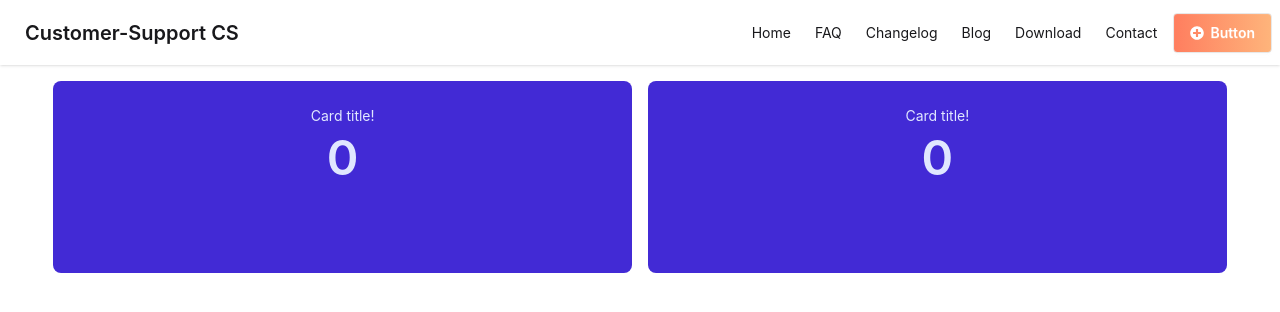
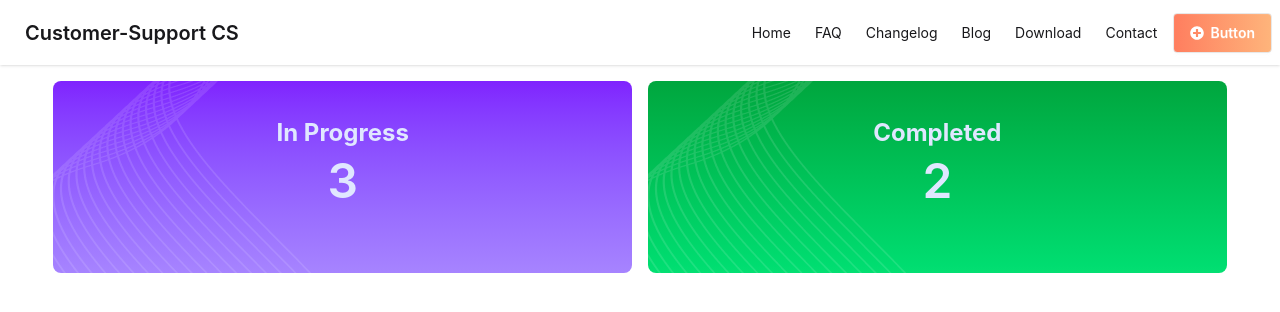
Before and after one commit to abdullahMsiam/customer-support-client, a React (Vite) app: page / in a window 1280 px wide. Shown: the top 312 px of the page. Built offline with nearby package versions, Linux system fonts and the light colour scheme.

Commit message:
count progress and complete

```diff
--- a/src/App.jsx
+++ b/src/App.jsx
@@ -17,10 +17,13 @@ function App() {
   const ticketData = use(ticketPromise);
   console.log(ticketData);
 
+  const progressCount = ticketData.filter(ticket => ticket.status === "In Progress").length;
+  const completedCount = ticketData.filter(ticket => ticket.status === "Resolved").length;
+
   return (
     <div>
       <Navbar />
-      <Banner />
+      <Banner progressCount={progressCount} completedCount={completedCount} />
     </div>
   )
 }
--- a/src/components/banner/Banner.jsx
+++ b/src/components/banner/Banner.jsx
@@ -1,12 +1,12 @@
 import React from 'react';
 import BannerCard from './BannerCard';
 
-const Banner = () => {
+const Banner = ({ progressCount, completedCount }) => {
     return (
         <div className='container mx-auto mt-4'>
-            <div className='flex justify-around w-11/12 mx-auto gap-4'>
-                <BannerCard status={"in-progress"} />
-                <BannerCard status={"completed"} />
+            <div className='flex flex-col md:flex-row justify-around w-11/12 mx-auto gap-4'>
+                <BannerCard status={"In Progress"} count={progressCount} />
+                <BannerCard status={"resolved"} count={completedCount} />
             </div>
         </div>
     );
--- a/src/components/banner/BannerCard.jsx
+++ b/src/components/banner/BannerCard.jsx
@@ -1,12 +1,12 @@
 import React from 'react';
 
-const BannerCard = () => {
+const BannerCard = ({ status, count }) => {
     return (
 
-        <div className={`card bg-primary text-primary-content flex-1 h-48 `}>
-            <div className="card-body">
-                <h2 className=" text-center w-full">Card title!</h2>
-                <p className='text-5xl font-semibold text-center '>0</p>
+        <div className={`card text-primary-content flex-1 h-48 ${status === "In Progress" ? "bg-gradient-to-t from-violet-400 to-violet-600" : "bg-gradient-to-t from-green-400 to-green-600"}`}>
+            <div className="card-body  bg-[url('/src/assets/vector1.png')] bg-no-repeat pt-9">
+                <h2 className=" text-center font-bold text-2xl w-full">{status === "In Progress" ? "In Progress" : "Completed"}</h2>
+                <p className='text-5xl font-semibold text-center '>{count}</p>
             </div>
         </div>
 
```
Also changed, not shown: src/assets/vector1.png (added), src/assets/vector2.png (added).
